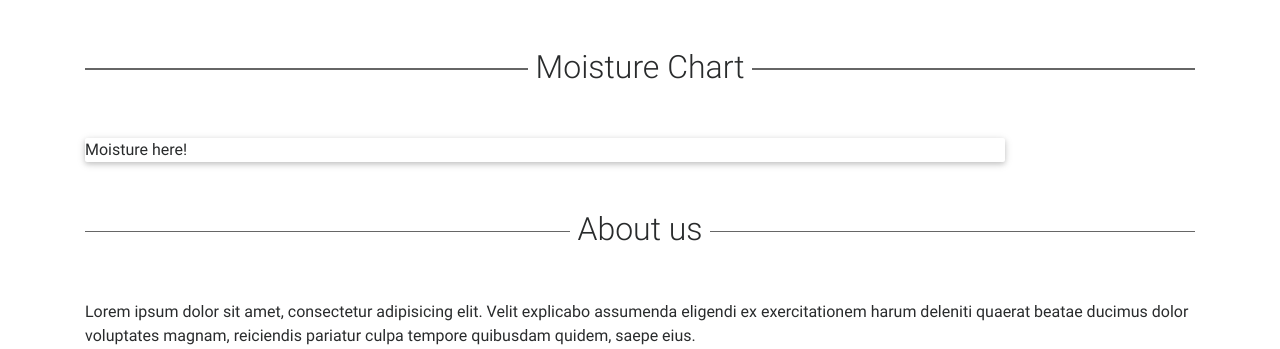
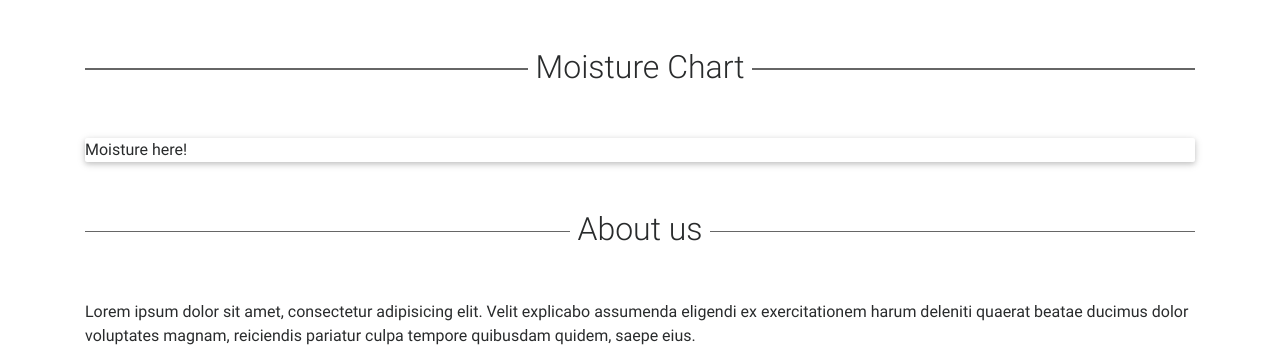
Before and after one commit to TudorRotarus25/MoistureTracker, a Django app: page /moisture/ in a window 1280 px wide. Shown: the part 800-1149 px from the top of the page. Run offline with Django 3.2, Linux system fonts and the light colour scheme; style sheets or scripts are compiled from the project's sources; some libraries are stand-ins or nearby versions.

Commit message:
Report chart design upgrade

```diff
--- a/MoistureTracker/moisture/templates/moisture/layout.html
+++ b/MoistureTracker/moisture/templates/moisture/layout.html
@@ -52,7 +52,7 @@
         <section id="moisture-chart">
 
             <div class="row">
-                <div class="col-lg-10">
+                <div class="col-lg-12">
                     <!--Card-->
                     <div class="card wow fadeInUp">
                         {% block content %}
--- a/MoistureTracker/moisture/views.py
+++ b/MoistureTracker/moisture/views.py
@@ -25,7 +25,7 @@ class HomepageView(LayoutView):
         last_ten = last_ten.reverse()
 
         for report in last_ten:
-            labels.append(report.reported_at.strftime('%H:%M'))
+            labels.append(report.reported_at.strftime('%-d %b %H:%M'))
             temperature.append(report.temperature)
             moisture_level.append(report.moisture_level)
 
```
